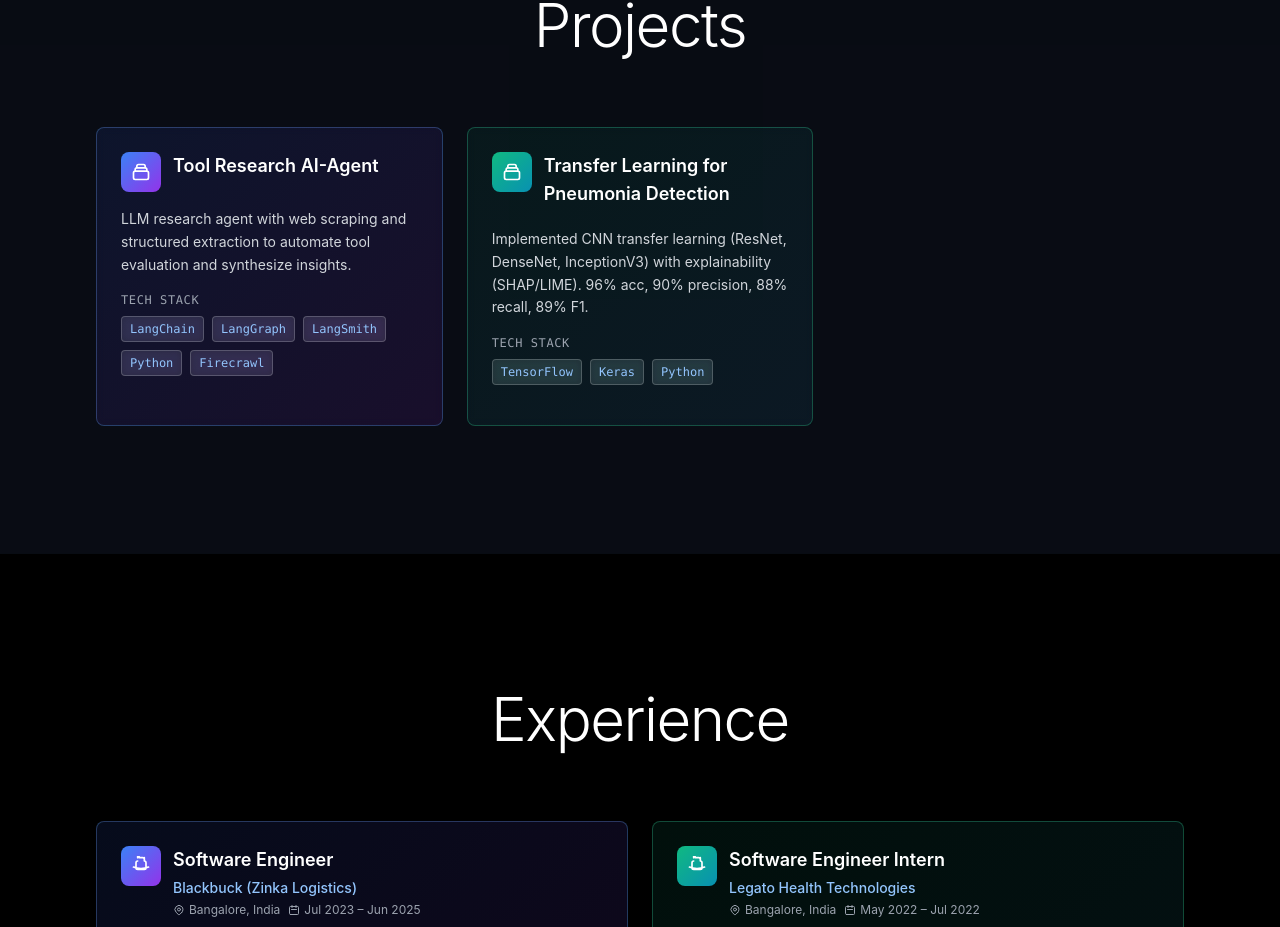
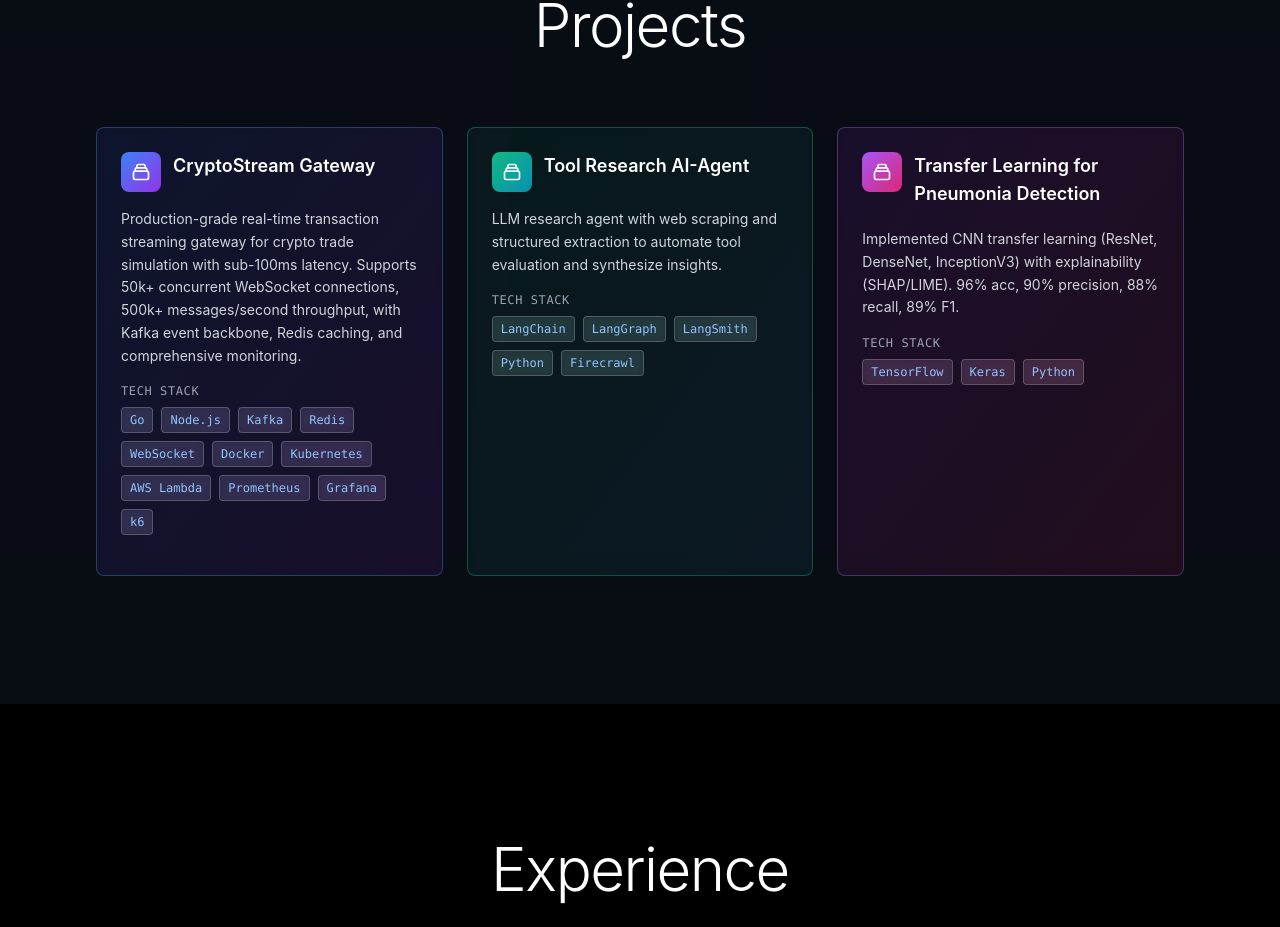
Before and after one commit to TanmayRanaware/TanmayRanaware.github.io, a React (Vite) app: page / in a window 1280 px wide. Shown: the part 1480-2407 px from the top of the page. Built offline with nearby package versions, Linux system fonts and the light colour scheme.

Commit message:
Add CryptoStream Gateway project to portfolio

```diff
--- a/src/data/content.ts
+++ b/src/data/content.ts
@@ -17,6 +17,12 @@ const data = {
     "Software engineer and AI practitioner with hands-on experience building LLM-powered systems, high-scale data pipelines, and production microservices. Comfortable across the ML lifecycle (training, deployment, MLOps) and backend (Java/Spring, Python). Passionate about reliable systems and shipping clean, measurable outcomes.",
 
   projects: [
+    {
+      title: "CryptoStream Gateway",
+      description: "Production-grade real-time transaction streaming gateway for crypto trade simulation with sub-100ms latency. Supports 50k+ concurrent WebSocket connections, 500k+ messages/second throughput, with Kafka event backbone, Redis caching, and comprehensive monitoring.",
+      tech: ["Go", "Node.js", "Kafka", "Redis", "WebSocket", "Docker", "Kubernetes", "AWS Lambda", "Prometheus", "Grafana", "k6"],
+      links: []
+    },
     {
       title: "Tool Research AI-Agent",
       description: "LLM research agent with web scraping and structured extraction to automate tool evaluation and synthesize insights.",
```
